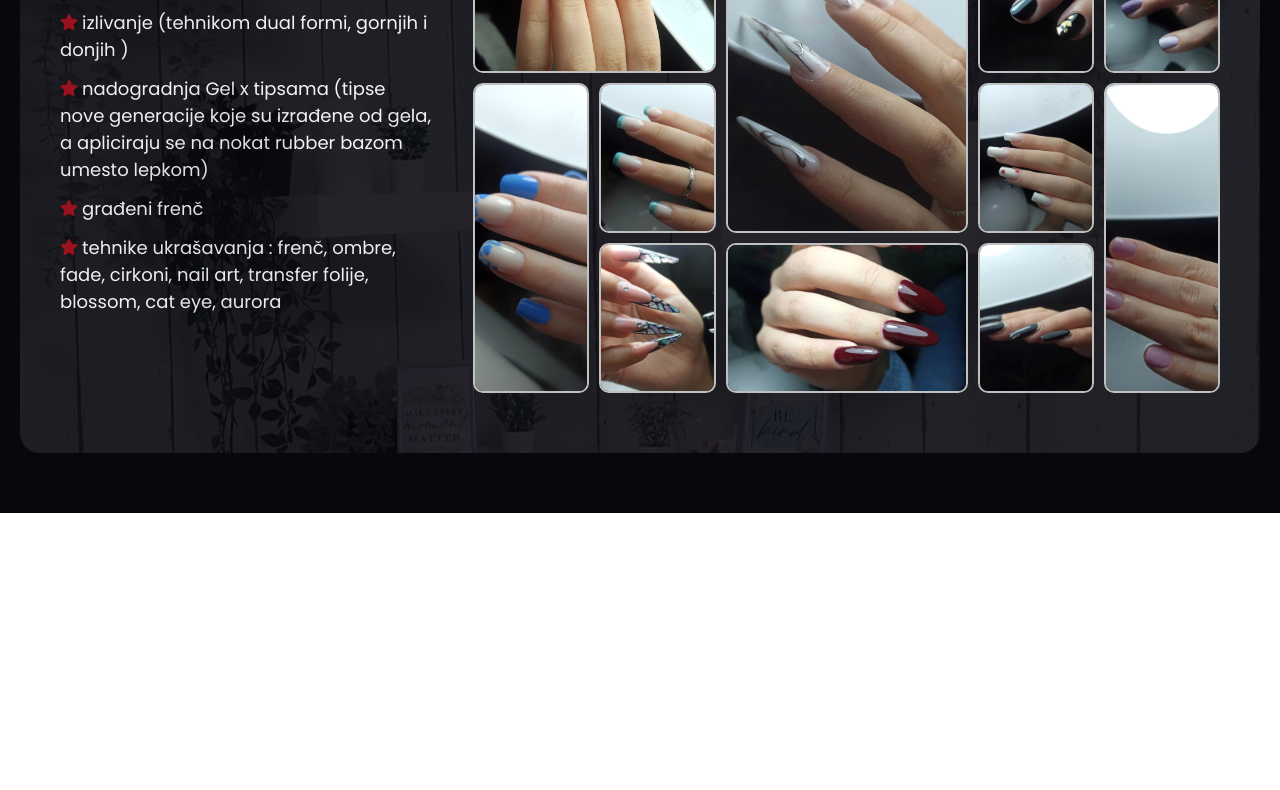
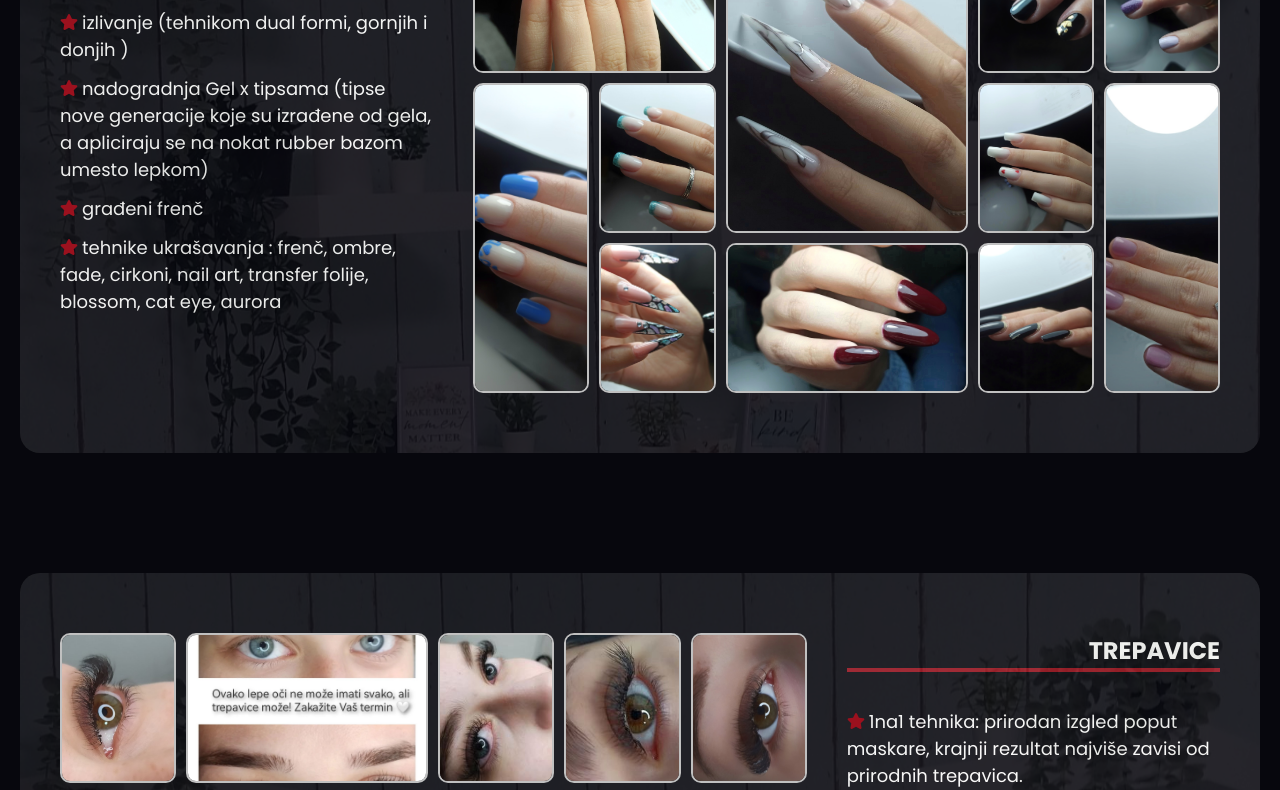
Before and after one commit to vladamil/bellca-nextjs, a Next.js app: page / in a window 1280 px wide. Shown: the part 2000-2790 px from the top of the page. Before the commit the page ends 2513 px from the top, so only its background shows below. Built offline with nearby package versions, Linux system fonts and the light colour scheme.

Commit message:
Finish lashes service section

```diff
--- a/app/page.jsx
+++ b/app/page.jsx
@@ -4,10 +4,10 @@
 
 export default function HomePage() {
    return (
-      <div>
+      <>
          <Hero />
          <AboutUs />
          <Services />
-      </div>
+      </>
    );
 }
--- /dev/null
+++ b/components/Lashes.jsx
@@ -0,0 +1,167 @@
+import Image from 'next/image';
+import { FaStar } from 'react-icons/fa';
+import styles from './Nails.module.css';
+
+export default function Lashes({ lashes }) {
+   return (
+      <section id="nokti" className={styles.nails}>
+         <div className="container">
+            <div className={`${styles.content} ${styles.reverse}`}>
+               {/* Services List */}
+
+               <div className={styles.services}>
+                  <h3 className={styles.right}>Trepavice</h3>
+                  <p>
+                     <FaStar className={styles.icon} />
+                     1na1 tehnika: prirodan izgled poput maskare, krajnji
+                     rezultat najviše zavisi od prirodnih trepavica.
+                  </p>
+                  <p>
+                     <FaStar className={styles.icon} />
+                     2d (YY) : najpopularnija i moja omiljena tehnika jer
+                     omogućava savršene, gušće trepavice ali prirodnijeg izgleda
+                  </p>
+                  <p>
+                     <FaStar className={styles.icon} />
+                     4d : za one koje žele superstar izgled, sa velikom gustinom
+                     i drastičnom promenom
+                  </p>
+               </div>
+
+               {/* Images Grid */}
+
+               <div className={styles.bentoGrid}>
+                  <div className={styles.item}>
+                     <Image
+                        src={lashes[0]}
+                        fill
+                        sizes="(max-width: 768px) 30vw, (max-width: 1200px) 50vw, 33vw"
+                        alt="Lashes"
+                     />
+                  </div>
+                  <div className={`${styles.item} ${styles.wide}`}>
+                     <Image
+                        src={lashes[1]}
+                        fill
+                        sizes="(max-width: 768px) 30vw, (max-width: 1200px) 50vw, 33vw"
+                        alt="Lashes"
+                     />
+                  </div>
+                  <div className={styles.item}>
+                     <Image
+                        src={lashes[2]}
+                        fill
+                        sizes="(max-width: 768px) 30vw, (max-width: 1200px) 50vw, 33vw"
+                        alt="Lashes"
+                     />
+                  </div>
+                  <div className={styles.item}>
+                     <Image
+                        src={lashes[3]}
+                        fill
+                        sizes="(max-width: 768px) 30vw, (max-width: 1200px) 50vw, 33vw"
+                        alt="Lashes"
+                     />
+                  </div>
+                  <div className={`${styles.item} ${styles.wide}`}>
+                     <Image
+                        src={lashes[4]}
+                        fill
+                        sizes="(max-width: 768px) 30vw, (max-width: 1200px) 50vw, 33vw"
+                        alt="Lashes"
+                     />
+                  </div>
+                  <div className={`${styles.item} ${styles.full}`}>
+                     <Image
+                        src={lashes[5]}
+                        fill
+                        sizes="(max-width: 768px) 30vw, (max-width: 1200px) 50vw, 33vw"
+                        alt="Lashes"
+                     />
+                  </div>
+                  <div className={styles.item}>
+                     <Image
+                        src={lashes[6]}
+                        fill
+                        sizes="(max-width: 768px) 30vw, (max-width: 1200px) 50vw, 33vw"
+                        alt="Lashes"
+                     />
+                  </div>
+                  <div className={styles.item}>
+                     <Image
+                        src={lashes[7]}
+                        fill
+                        sizes="(max-width: 768px) 30vw, (max-width: 1200px) 50vw, 33vw"
+                        alt="Lashes"
+                     />
+                  </div>
+                  <div className={styles.item}>
+                     <Image
+                        src={lashes[8]}
+                        fill
+                        sizes="(max-width: 768px) 30vw, (max-width: 1200px) 50vw, 33vw"
+                        alt="Lashes"
+                     />
+                  </div>
+                  <div className={`${styles.item} ${styles.tall}`}>
+                     <Image
+                        src={lashes[9]}
+                        fill
+                        sizes="(max-width: 768px) 30vw, (max-width: 1200px) 50vw, 33vw"
+                        alt="Lashes"
+                     />
+                  </div>
+                  <div className={styles.item}>
+                     <Image
+                        src={lashes[10]}
+                        fill
+                        sizes="(max-width: 768px) 30vw, (max-width: 1200px) 50vw, 33vw"
+                        alt="Lashes"
+                     />
+                  </div>
+                  <div className={styles.item}>
+                     <Image
+                        src={lashes[11]}
+                        fill
+                        sizes="(max-width: 768px) 30vw, (max-width: 1200px) 50vw, 33vw"
+                        alt="Lashes"
+                     />
+                  </div>
+                  <div className={`${styles.item} ${styles.tall}`}>
+                     <Image
+                        src={lashes[12]}
+                        fill
+                        sizes="(max-width: 768px) 30vw, (max-width: 1200px) 50vw, 33vw"
+                        alt="Lashes"
+                     />
+                  </div>
+                  <div className={styles.item}>
+                     <Image
+                        src={lashes[13]}
+                        fill
+                        sizes="(max-width: 768px) 30vw, (max-width: 1200px) 50vw, 33vw"
+                        alt="Lashes"
+                     />
+                  </div>
+                  <div className={`${styles.item} ${styles.wide}`}>
+                     <Image
+                        src={lashes[14]}
+                        fill
+                        sizes="(max-width: 768px) 30vw, (max-width: 1200px) 50vw, 33vw"
+                        alt="Lashes"
+                     />
+                  </div>
+                  <div className={styles.item}>
+                     <Image
+                        src={lashes[15]}
+                        fill
+                        sizes="(max-width: 768px) 30vw, (max-width: 1200px) 50vw, 33vw"
+                        alt="Lashes"
+                     />
+                  </div>
+               </div>
+            </div>
+         </div>
+      </section>
+   );
+}
--- a/components/Nails.module.css
+++ b/components/Nails.module.css
@@ -27,6 +27,10 @@
    border-radius: 20px;
 }
 
+.reverse {
+   flex-direction: row-reverse;
+}
+
 .services {
    flex: 1;
 }
@@ -36,6 +40,10 @@
    margin-bottom: 36px;
    border-bottom: 4px solid #9b111e;
    text-transform: uppercase;
+}
+
+h3.right {
+   text-align: right;
 }
 
 .services p {
--- a/components/Services.jsx
+++ b/components/Services.jsx
@@ -1,4 +1,5 @@
 import Nails from './Nails';
+import Lashes from './Lashes';
 
 const nails = [
    '/nails/nokti01.jpg',
@@ -41,5 +42,10 @@
 const gallery = [...nails, ...lashes];
 
 export default function Services() {
-   return <Nails nails={nails} />;
+   return (
+      <>
+         <Nails nails={nails} />
+         <Lashes lashes={lashes} />
+      </>
+   );
 }
```
